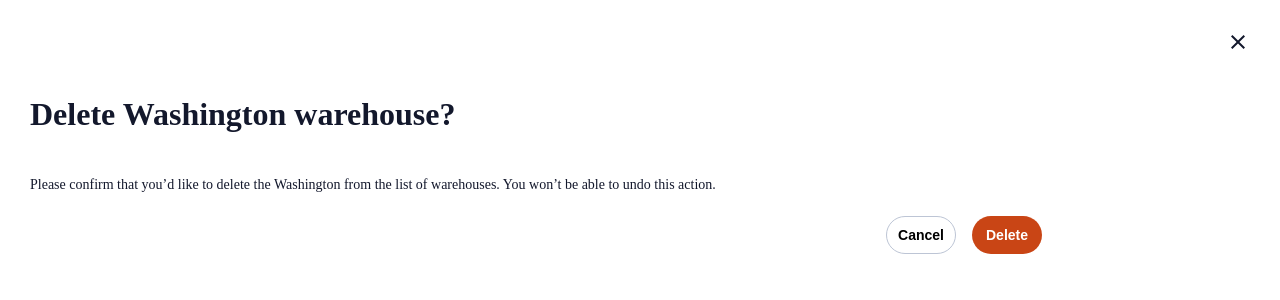
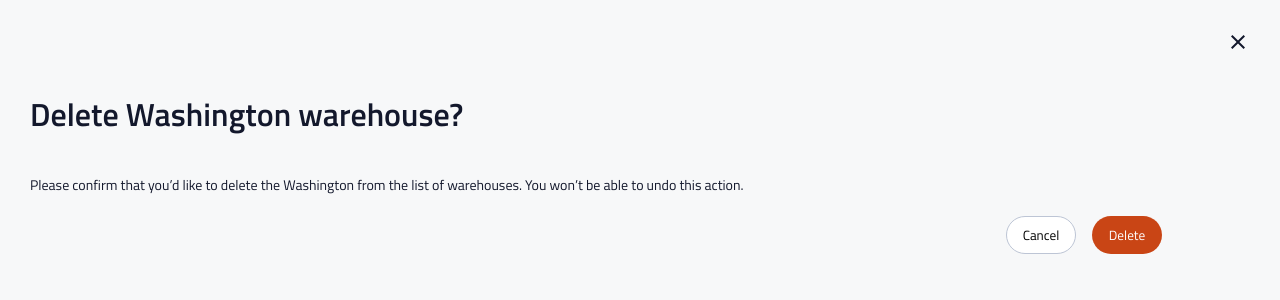
Before and after one commit to ykuruvilla/stratford-instock-frontend, a React (Create React App) app: page / in a window 1280 px wide. Shown: the top 300 px of the page. Built offline with nearby package versions, Linux system fonts and the light colour scheme.

Commit message:
Fix buttons and add links

```diff
--- a/src/App.js
+++ b/src/App.js
@@ -1,9 +1,23 @@
+import "./App.scss";
+import { Route, Switch, Redirect } from "react-router-dom";
+import { BrowserRouter } from "react-router-dom";
+// import Header from "./components/Header/Header";
+// import Inventory from "./pages/Inventory/Inventory";
+// import Warehouses from "./pages/Warehouses/Warehouses";
 import { DeleteWarehouseModal } from "./components/DeleteWarehouseModal/DeleteWarehouseModal";
 
 function App() {
   return (
     <>
-      <DeleteWarehouseModal />
+      <BrowserRouter>
+        {/* <Header /> */}
+        <Switch>
+          <Redirect exact from="/warehouses" to="/" />
+          <Route path="/" component={DeleteWarehouseModal} />
+          {/* <Route path="/" component={Warehouses} />
+          <Route path="/inventory" component={Inventory} /> */}
+        </Switch>
+      </BrowserRouter>
     </>
   );
 }
--- /dev/null
+++ b/src/App.scss
@@ -0,0 +1,4 @@
+@use "./styles/partials/globals/mixins" as *;
+@use "./styles/partials/globals/fonts" as *;
+@use "./styles/partials/globals/colors" as *;
+@use "./styles/partials/globals/resets" as *;
--- a/src/components/Button/Button.js
+++ b/src/components/Button/Button.js
@@ -1,19 +1,9 @@
 import "./Button.scss";
 
-const ButtonCancel = () => {
+const Button = (props) => {
   return (
-    <button className="button button__cancel">
-      <h3 className="button__text">Cancel</h3>
-    </button>
+    <button className={`button button__${props.type}`}>{props.type}</button>
   );
 };
 
-const ButtonDelete = () => {
-  return (
-    <button className="button button__delete">
-      <h3 className="button__text">Delete</h3>
-    </button>
-  );
-};
-
-export { ButtonCancel, ButtonDelete };
+export default Button;
--- a/src/components/Button/Button.scss
+++ b/src/components/Button/Button.scss
@@ -1,7 +1,6 @@
 @use "../../styles/partials/globals/mixins" as *;
 @use "../../styles/partials/globals/fonts" as *;
 @use "../../styles/partials/globals/colors" as *;
-@use "../../styles/partials/globals/resets" as *;
 
 //    &:hover {
 //     background-color: var(--brainflix-dark-blue);
@@ -9,6 +8,7 @@
 
 .button {
   height: 36px;
+  font-family: "TitilliumWeb";
   width: 100%;
   border-radius: 20px;
   border: none;
@@ -16,6 +16,7 @@
   align-items: center;
   justify-content: center;
   margin: 0 8px;
+  text-transform: capitalize;
 
   &__cancel {
     background-color: var(--white);
--- a/src/components/DeleteWarehouseModal/DeleteWarehouseModal.js
+++ b/src/components/DeleteWarehouseModal/DeleteWarehouseModal.js
@@ -1,18 +1,20 @@
 import "./DeleteWarehouseModal.scss";
-import { ButtonCancel, ButtonDelete } from "../Button/Button";
+import Button from "../Button/Button";
 import closeIcon from "../../assets/icons/close-24px.svg";
+import { Link } from "react-router-dom";
 import axios from "axios";
 import React from "react";
 
 export const DeleteWarehouseModal = (props) => {
   const warehouseId = props?.warehouse?.id || 1;
   const deleteWarehouse = () => {
-    axios.delete(`http:localhost:8080/warehouses/${warehouseId}`);
-    // close pop up
+    axios.delete(`http:localhost:8080/warehouse/${warehouseId}`);
   };
   return (
     <section className="container">
-      <img className="icon-close" alt="close icon" src={closeIcon} />
+      <Link to="/">
+        <img className="icon-close" alt="close icon" src={closeIcon} />
+      </Link>
       <div>
         <h1 className="title">Delete Washington warehouse?</h1>
         <p>
@@ -21,8 +23,10 @@ export const DeleteWarehouseModal = (props) => {
         </p>
       </div>
       <div className="button-container">
-        <ButtonCancel />
-        <ButtonDelete onClick={deleteWarehouse} />
+        <Link to="/">
+          <Button type="cancel" />
+        </Link>
+        <Button type="delete" onClick={deleteWarehouse} />
       </div>
     </section>
   );
--- a/src/components/DeleteWarehouseModal/DeleteWarehouseModal.scss
+++ b/src/components/DeleteWarehouseModal/DeleteWarehouseModal.scss
@@ -1,10 +1,10 @@
 @use "../../styles/partials/globals/mixins" as *;
 @use "../../styles/partials/globals/fonts" as *;
 @use "../../styles/partials/globals/colors" as *;
-@use "../../styles/partials/globals/resets" as *;
 
 .container {
   margin: 3rem;
+  height: 100%;
 }
 
 .title {
@@ -24,7 +24,11 @@
   margin-left: auto;
 }
 
+//Styles for tablet
 @include medium {
+  .container {
+    height: 60%;
+  }
   .button-container {
     display: flex;
     justify-content: flex-end;
@@ -33,10 +37,3 @@
     position: relative;
   }
 }
-
-//Styles for tablet
-@include large {
-  .button-container {
-    padding: 20px 200px 20px 20px;
-  }
-}
--- a/src/styles/partials/globals/_fonts.scss
+++ b/src/styles/partials/globals/_fonts.scss
@@ -1,13 +1,13 @@
 @use "../globals/mixins" as *;
 
 @font-face {
-  font-family: "TitilliumWeb", Tahoma, sans-serif;
+  font-family: "TitilliumWeb";
   src: url("../../../assets/fonts/TitilliumWeb-Regular.ttf");
   font-weight: 400;
 }
 
 @font-face {
-  font-family: "TitilliumWeb", Tahoma, sans-serif;
+  font-family: "TitilliumWeb";
   src: url("../../../assets/fonts/TitilliumWeb-SemiBold.ttf");
   font-weight: 600;
 }
--- a/src/styles/partials/globals/_resets.scss
+++ b/src/styles/partials/globals/_resets.scss
@@ -1,10 +1,12 @@
 @use "./colors" as *;
+@use "./fonts" as *;
 
 html,
 body {
   margin: 0;
   padding: 0;
   font-family: "TitilliumWeb";
+  background-color: var(--light-grey);
   height: 100vh;
   box-sizing: border-box;
   font-size: 0.625rem;
```
